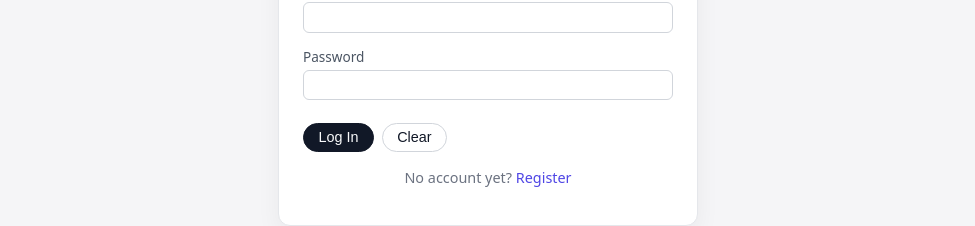
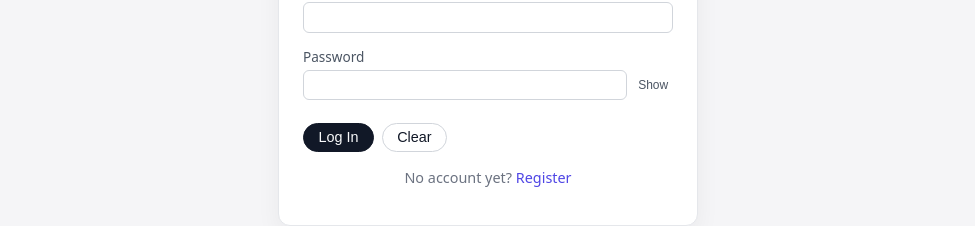
Before and after one commit to tobicodesometimes/ApplyFlow, a React app in the folder frontend/: page /login in a window 1280 px wide. Shown: the part 222-448 px from the top of the page, without its empty margins (152-1127 px from the left). Built offline with nearby package versions, Linux system fonts and the light colour scheme; no server answers; the HTML template or start-up script is replaced by a standard one.

Commit message:
added a show button to reveal password

```diff
--- a/frontend/src/pages/LoginPage.jsx
+++ b/frontend/src/pages/LoginPage.jsx
@@ -1,35 +1,42 @@
-import { useState } from 'react';
-import { useNavigate, Link } from 'react-router-dom';
-import { login as loginApi } from '../api/authApi.js';
+import { useState } from "react";
+import { useNavigate, Link } from "react-router-dom";
+import { login as loginApi } from "../api/authApi.js";
 import { useAuth } from "../context/useAuth.js";
 
 const LoginPage = () => {
-  const [email, setEmail] = useState('');
-  const [password, setPassword] = useState('');
-  const [error, setError] = useState('');
+  const [email, setEmail] = useState("");
+  const [password, setPassword] = useState("");
+  const [error, setError] = useState("");
+  const [showPassword, setShowPassword] = useState(false);
   const navigate = useNavigate();
   const { login } = useAuth();
 
   const handleSubmit = async (e) => {
     e.preventDefault();
-    setError('');
+    setError("");
     try {
       const { data } = await loginApi({ email, password });
       const { token, ...userData } = data;
       login(userData, token);
-      navigate('/dashboard');
+      navigate("/dashboard");
     } catch (err) {
-      setError(err.response?.data?.message || 'Login failed');
+      setError(err.response?.data?.message || "Login failed");
     }
   };
 
   return (
     <main className="shell">
       <section className="section-card auth-card">
-        <h1 className="page-title" style={{ fontSize: '1.9rem', textAlign: 'center' }}>
+        <h1
+          className="page-title"
+          style={{ fontSize: "1.9rem", textAlign: "center" }}
+        >
           Log In
         </h1>
-        <p className="text-muted" style={{ textAlign: 'center', marginBottom: '1.25rem' }}>
+        <p
+          className="text-muted"
+          style={{ textAlign: "center", marginBottom: "1.25rem" }}
+        >
           Sign in to see your job applications and follow-ups.
         </p>
 
@@ -47,19 +54,26 @@ const LoginPage = () => {
 
           <div className="form-field">
             <label htmlFor="login-password">Password</label>
+            <div className="password-input-wrapper">
               <input
                 id="login-password"
-              type="password"
+                type={showPassword ? "text" : "password"}
                 value={password}
                 onChange={(e) => setPassword(e.target.value)}
                 required
               />
+              <button
+                type="button"
+                className="password-toggle"
+                onClick={() => setShowPassword((prev) => !prev)}
+              >
+                {showPassword ? "Hide" : "Show"}
+              </button>
+            </div>
           </div>
 
           {error && (
-            <p style={{ color: 'red', fontSize: '0.85rem' }}>
-              {error}
-            </p>
+            <p style={{ color: "red", fontSize: "0.85rem" }}>{error}</p>
           )}
 
           <div className="form-actions">
@@ -71,9 +85,9 @@ const LoginPage = () => {
               className="btn btn-secondary"
               onClick={() => {
                 // optional: clear fields
-                setEmail('');
-                setPassword('');
-                setError('');
+                setEmail("");
+                setPassword("");
+                setError("");
               }}
             >
               Clear
@@ -83,10 +97,13 @@ const LoginPage = () => {
 
         <p
           className="text-muted"
-          style={{ marginTop: '1rem', textAlign: 'center' }}
+          style={{ marginTop: "1rem", textAlign: "center" }}
         >
-          No account yet?{' '}
-          <Link to="/register" style={{ color: '#4f46e5', textDecoration: 'none' }}>
+          No account yet?{" "}
+          <Link
+            to="/register"
+            style={{ color: "#4f46e5", textDecoration: "none" }}
+          >
             Register
           </Link>
         </p>
--- a/frontend/src/pages/RegisterPage.jsx
+++ b/frontend/src/pages/RegisterPage.jsx
@@ -1,36 +1,43 @@
-import { useState } from 'react';
-import { useNavigate, Link } from 'react-router-dom';
-import { register as registerApi } from '../api/authApi.js';
+import { useState } from "react";
+import { useNavigate, Link } from "react-router-dom";
+import { register as registerApi } from "../api/authApi.js";
 import { useAuth } from "../context/useAuth.js";
 
 const RegisterPage = () => {
-  const [name, setName] = useState('');
-  const [email, setEmail] = useState('');
-  const [password, setPassword] = useState('');
-  const [error, setError] = useState('');
+  const [name, setName] = useState("");
+  const [email, setEmail] = useState("");
+  const [password, setPassword] = useState("");
+  const [error, setError] = useState("");
+  const [showPassword, setShowPassword] = useState(false);
   const navigate = useNavigate();
   const { login } = useAuth();
 
   const handleSubmit = async (e) => {
     e.preventDefault();
-    setError('');
+    setError("");
     try {
       const { data } = await registerApi({ name, email, password });
       const { token, ...userData } = data;
       login(userData, token);
-      navigate('/dashboard');
+      navigate("/dashboard");
     } catch (err) {
-      setError(err.response?.data?.message || 'Registration failed');
+      setError(err.response?.data?.message || "Registration failed");
     }
   };
 
   return (
     <main className="shell">
       <section className="section-card auth-card">
-        <h1 className="page-title" style={{ fontSize: '1.9rem', textAlign: 'center' }}>
+        <h1
+          className="page-title"
+          style={{ fontSize: "1.9rem", textAlign: "center" }}
+        >
           Create an Account
         </h1>
-        <p className="text-muted" style={{ textAlign: 'center', marginBottom: '1.25rem' }}>
+        <p
+          className="text-muted"
+          style={{ textAlign: "center", marginBottom: "1.25rem" }}
+        >
           Track your job applications, follow-ups, and offers in one place.
         </p>
 
@@ -59,19 +66,26 @@ const RegisterPage = () => {
 
           <div className="form-field">
             <label htmlFor="register-password">Password</label>
+            <div className="password-input-wrapper">
               <input
                 id="register-password"
-              type="password"
+                type={showPassword ? "text" : "password"}
                 value={password}
                 onChange={(e) => setPassword(e.target.value)}
                 required
               />
+              <button
+                type="button"
+                className="password-toggle"
+                onClick={() => setShowPassword((prev) => !prev)}
+              >
+                {showPassword ? "Hide" : "Show"}
+              </button>
+            </div>
           </div>
 
           {error && (
-            <p style={{ color: 'red', fontSize: '0.85rem' }}>
-              {error}
-            </p>
+            <p style={{ color: "red", fontSize: "0.85rem" }}>{error}</p>
           )}
 
           <div className="form-actions">
@@ -82,10 +96,10 @@ const RegisterPage = () => {
               type="button"
               className="btn btn-secondary"
               onClick={() => {
-                setName('');
-                setEmail('');
-                setPassword('');
-                setError('');
+                setName("");
+                setEmail("");
+                setPassword("");
+                setError("");
               }}
             >
               Clear
@@ -95,10 +109,13 @@ const RegisterPage = () => {
 
         <p
           className="text-muted"
-          style={{ marginTop: '1rem', textAlign: 'center' }}
+          style={{ marginTop: "1rem", textAlign: "center" }}
         >
-          Already have an account?{' '}
-          <Link to="/login" style={{ color: '#4f46e5', textDecoration: 'none' }}>
+          Already have an account?{" "}
+          <Link
+            to="/login"
+            style={{ color: "#4f46e5", textDecoration: "none" }}
+          >
             Log in
           </Link>
         </p>
--- a/frontend/src/styles/globals.css
+++ b/frontend/src/styles/globals.css
@@ -215,6 +215,26 @@ body {
   gap: 0.5rem;
 }
 
+.password-input-wrapper {
+  display: flex;
+  align-items: center;
+  gap: 0.4rem;
+}
+
+.password-toggle {
+  font-size: 0.75rem;
+  border: none;
+  background: transparent;
+  color: #4b5563;
+  cursor: pointer;
+  padding: 0.15rem 0.3rem;
+}
+
+.password-toggle:hover {
+  color: #111827;
+}
+
+
 /* -------- Table -------- */
 
 .data-table-wrapper {
```
Lines whose indentation alone changed are shown as unchanged.
